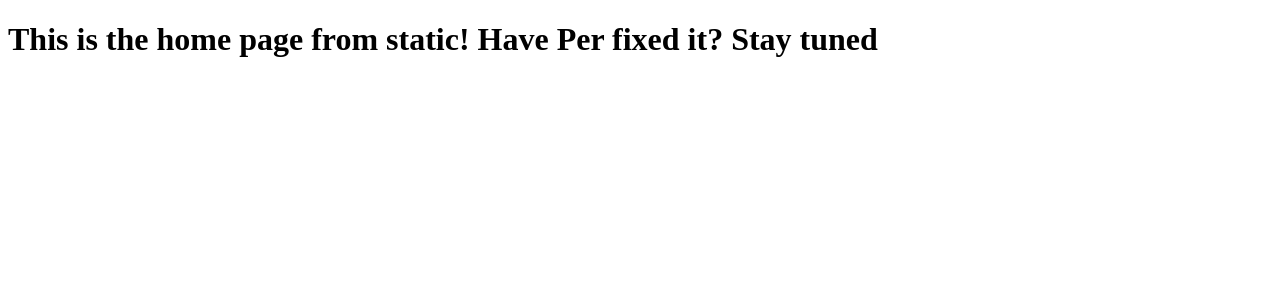
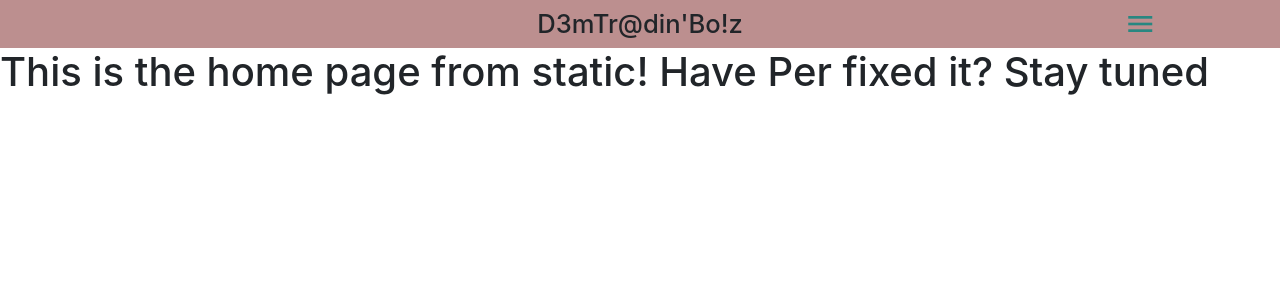
Before and after one commit to smartywebdev0119/spring-market-bidding, a Vue app in the folder src/main/resources/frontend/: page / in a window 1280 px wide. Shown: the top 300 px of the page. Built offline with nearby package versions, Linux system fonts and the light colour scheme.

Commit message:
NavBar css and imports/exports

```diff
--- a/src/main/resources/frontend/public/index.html
+++ b/src/main/resources/frontend/public/index.html
@@ -5,6 +5,8 @@
     <meta http-equiv="X-UA-Compatible" content="IE=edge">
     <meta name="viewport" content="width=device-width,initial-scale=1.0">
     <link rel="icon" href="<%= BASE_URL %>favicon.ico">
+    <link href="https://fonts.googleapis.com/icon?family=Material+Icons"
+      rel="stylesheet">
     <title><%= htmlWebpackPlugin.options.title %></title>
   </head>
   <body>
--- a/src/main/resources/frontend/src/App.vue
+++ b/src/main/resources/frontend/src/App.vue
@@ -1,12 +1,16 @@
 <template>
   <div id="app">
+    <NavBar/>
     <router-view/>
   </div>
 </template>
 
 <script>
+import NavBar  from '../src/components/NavBar'
+
+
 export default {
-
+  components:{NavBar}
 }
 </script>
 
--- /dev/null
+++ b/src/main/resources/frontend/src/components/NavBar.vue
@@ -0,0 +1,44 @@
+<template>
+    <div class="navbar">
+        <h1 class="title">D3mTr@din'Bo!z</h1>
+
+        <i class="material-icons">menu</i>
+
+    </div>
+
+</template>
+
+<script>
+
+import { Vue, Component } from "vue-property-decorator";
+@Component
+export default class NavBar extends Vue {
+
+}
+</script>
+
+<style lang="scss" scoped>
+
+.navbar{
+    display: grid;
+    align-items: center;
+    grid-template-columns: 1fr 3fr 1fr;
+    column-gap: 5px;
+    background: rosybrown;
+
+    .title{
+        grid-column: 2/3;
+        justify-self: center;
+        margin: 0;
+        font-size: 1.6em;
+    }
+
+    i{
+        font-size: 2em;
+        color: #288781;
+        cursor: pointer;
+        justify-self: center;
+    }
+}
+
+</style>
--- a/src/main/resources/frontend/src/main.js
+++ b/src/main/resources/frontend/src/main.js
@@ -2,6 +2,7 @@ import Vue from 'vue'
 import App from './App.vue'
 import router from './router'
 import store from './store'
+import 'bootstrap/dist/css/bootstrap.min.css';
 
 Vue.config.productionTip = false
 
```
